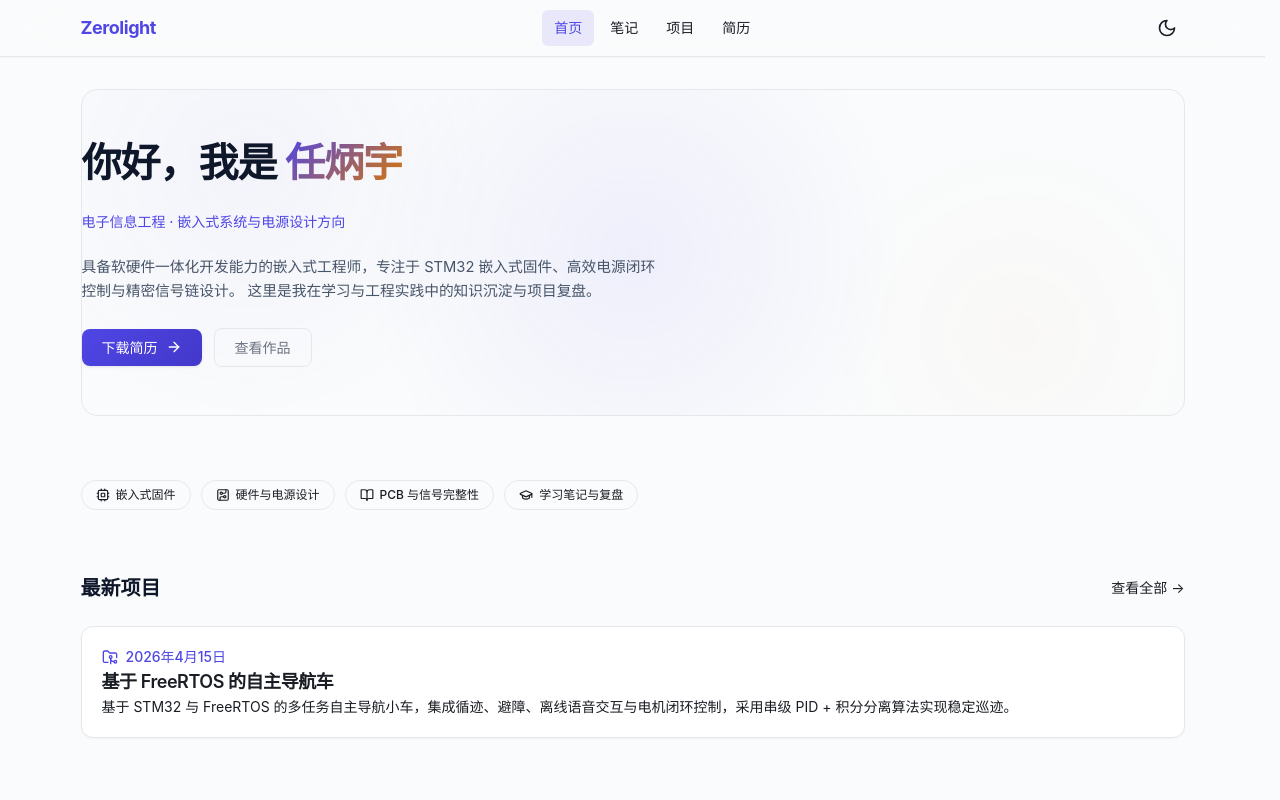
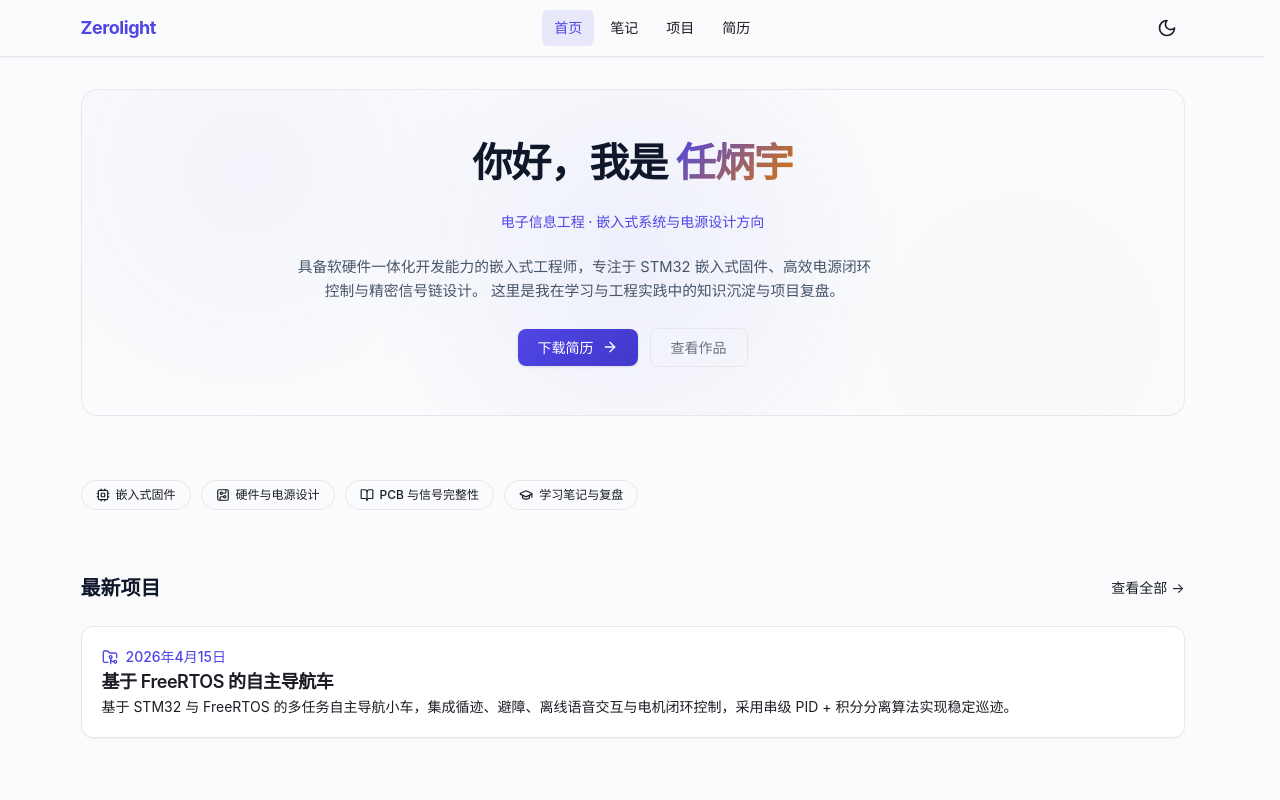
Before and after one commit to Zero-light/my-electronic-blog, a Next.js app: page / in a window 1280 px wide. Shown: the top 800 px of the page. Built offline with nearby package versions, Linux system fonts and the light colour scheme.

Commit message:
ui: Hero区域居中对齐

```diff
--- a/app/page.tsx
+++ b/app/page.tsx
@@ -28,8 +28,8 @@ export default function HomePage() {
   return (
     <div className="animate-fade-in space-y-16">
       {/* Hero */}
-      <HeroGlow className="rounded-2xl border border-border/30 py-10 md:py-12">
-        <div className="space-y-5 md:space-y-6">
+      <HeroGlow className="rounded-2xl border border-border/30 py-10 text-center md:py-12">
+        <div className="mx-auto max-w-2xl space-y-5 md:space-y-6">
           <h1 className="text-[2.5rem] font-bold leading-tight tracking-tight text-slate-900 dark:text-slate-100">
             你好，我是{' '}
             <span
@@ -48,7 +48,7 @@ export default function HomePage() {
             具备软硬件一体化开发能力的嵌入式工程师，专注于 STM32 嵌入式固件、高效电源闭环控制与精密信号链设计。
             这里是我在学习与工程实践中的知识沉淀与项目复盘。
           </p>
-          <div className="flex flex-wrap items-center justify-center gap-3 md:justify-start">
+          <div className="flex flex-wrap items-center justify-center gap-3">
             <Link href="/resume/" className="btn-primary">
               下载简历
               <ArrowRight className="h-4 w-4" />
```
